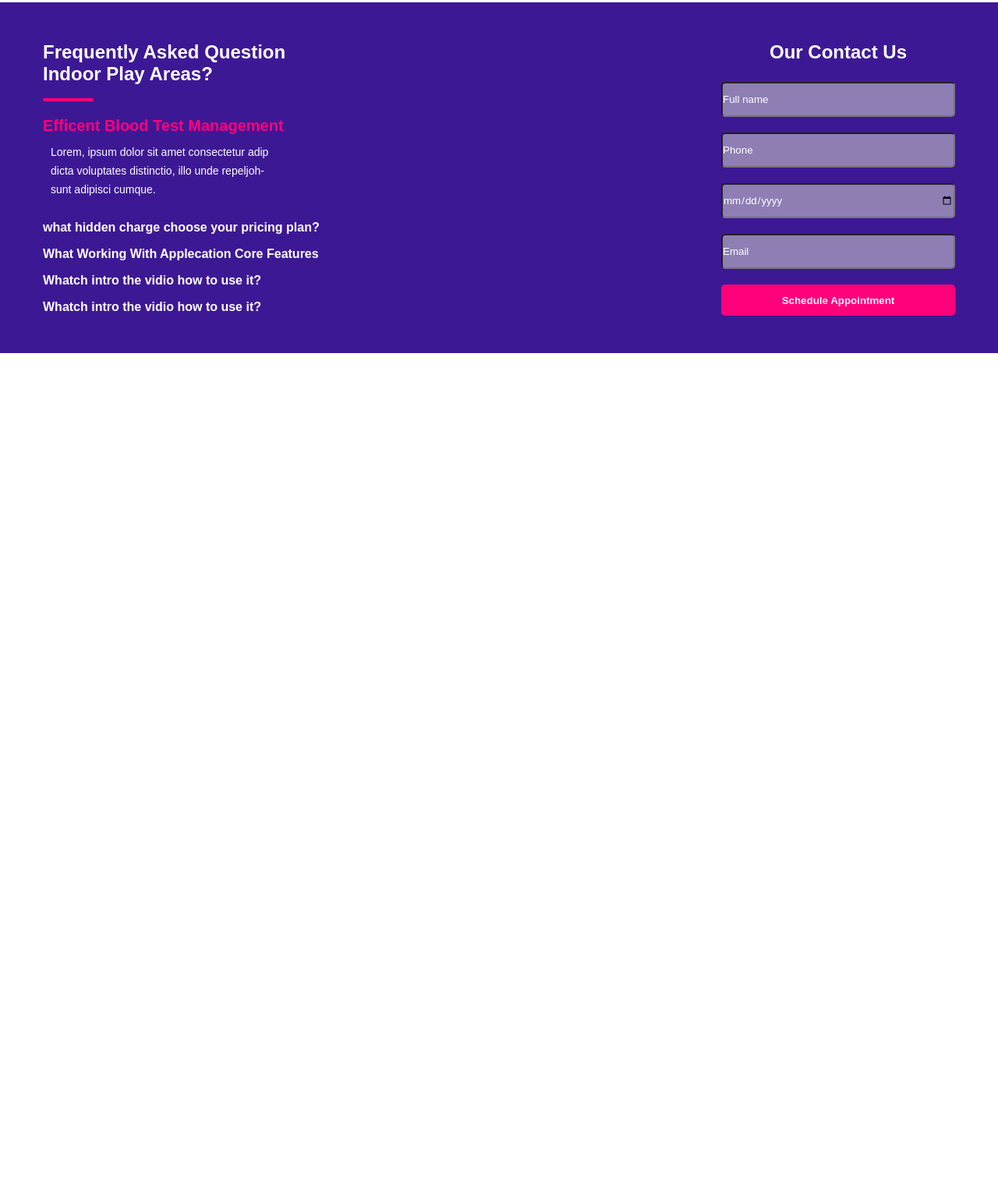
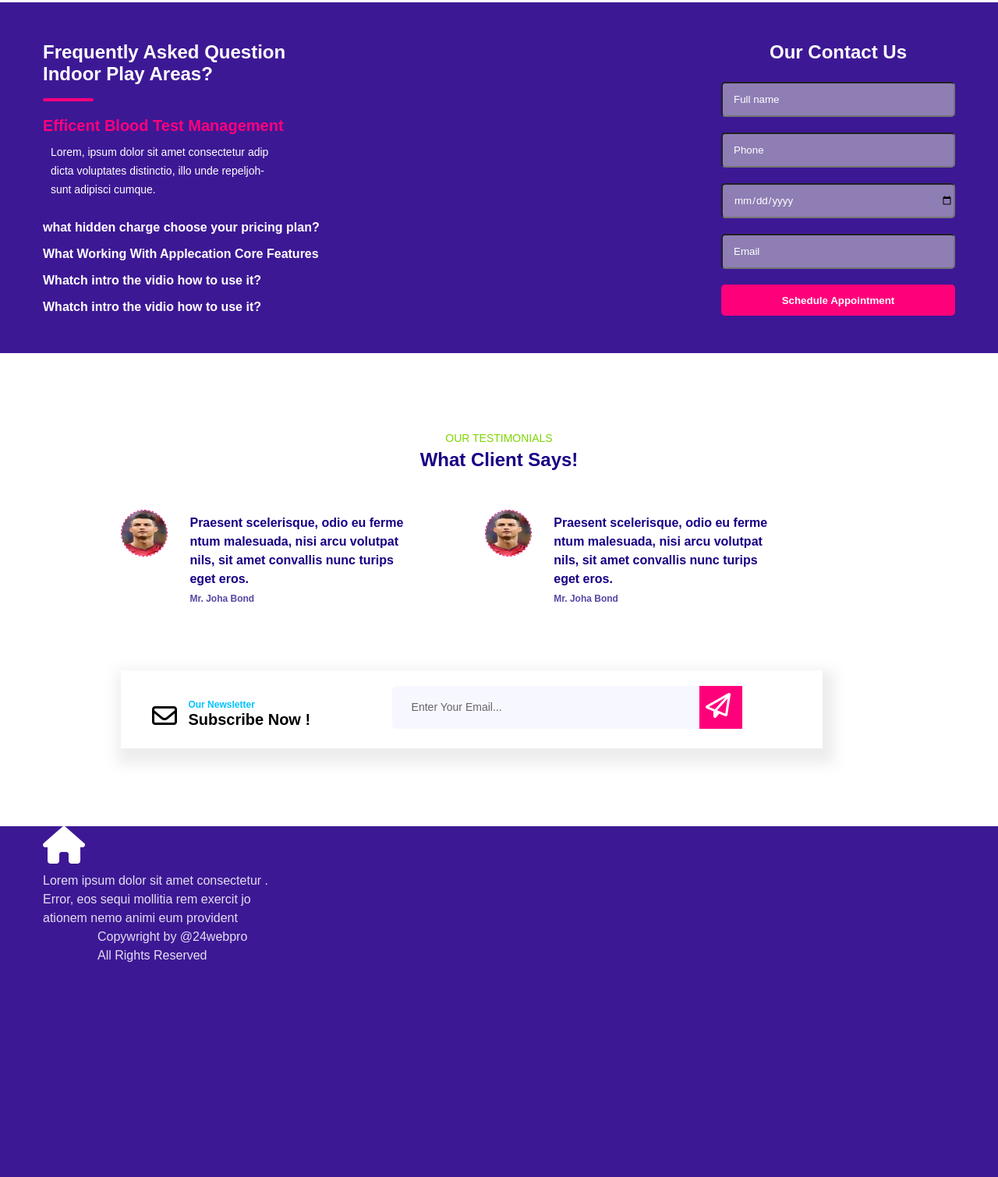
Before and after one commit to jony37/kindergarden, a plain HTML site: page KINDERGARDEN/index.html in a window 1280 px wide. Shown: the part 3448-4958 px from the top of the page at 78% size. Before the commit the page ends 3901 px from the top, so only its background shows below. Drawn offline with Linux system fonts and the light colour scheme.

Commit message:
Add files via upload

```diff
--- a/KINDERGARDEN/index.html
+++ b/KINDERGARDEN/index.html
@@ -338,18 +338,90 @@
         </div>
       </div>
     </section>
+  <!-- /block section -->
+
+  <!-- testimonial section -->
+  <section class="testimonial">
+    <div class="container">
+      <div class="testimonial-title">
+        <span>
+          OUR TESTIMONIALS
+        </span>
+        <h1 class="section-title">
+          What Client Says!
+        </h1>
+      </div>
+      <div class="testimonial-all">
+        <div class="testimonial-content">
+          <img src="./images/c359fa0809bf5044c93192f4caada02c.jpg" alt="">
+          <h4>
+            Praesent scelerisque, odio eu ferme <br>
+            ntum malesuada, nisi arcu volutpat <br>
+            nils, sit amet convallis nunc turips <br>
+            eget eros. <br>
+            <span style="font-weight: 600; font-size: 12px; color: #180085b9;">Mr. Joha Bond</span>
+          </h4>
+        </div>
+        <div class="testimonial-content">
+          <img src="./images/c359fa0809bf5044c93192f4caada02c.jpg" alt="">
+          <h4>
+            Praesent scelerisque, odio eu ferme <br>
+            ntum malesuada, nisi arcu volutpat <br>
+            nils, sit amet convallis nunc turips <br>
+            eget eros. <br>
+            <span style="font-weight: 600; font-size: 12px; color: #180085b9;">Mr. Joha Bond</span>
+          </h4>
+        </div>
+      </div>
+      <div class="testimonial-icon">
+        <div class="joha-husn">
+          <i class="fa-regular fa-envelope fa-2x" style="color: black;"></i>
+          <div class="joha-test">
+            <span class="testimonial-subtitle">
+              Our Newsletter
+            </span>
+            <h3 class="width">
+              Subscribe Now !
+            </h3>
+          </div>
+        </div>
+        <form action="joha">
+          <input type="email" placeholder="Enter Your Email...">
+          <i class="fa-regular fa-paper-plane fa-2x icon"></i>
+        </form>
+      </div>
+    </div>
+  </section>
+  <!-- /testimonial section -->
+
+  <!-- footer section -->
+  <footer class="footer">
+    <div class="container">
+      <div class="left-content">
+        <i class="fa-solid fa-house fa-3x" style="color: white; padding-bottom: 10px;"></i>
+        <p>Lorem ipsum dolor sit amet consectetur . <br>
+          Error, eos sequi mollitia rem exercit jo<br>
+          ationem nemo animi eum provident <br>
+        </p>
+        <p class="joha ">
+          Copywright by @24webpro <br>
+          All Rights Reserved
+        </p>
+      </div>
+    </div>
+
+  </footer>
+
+
+
+
+
+  <!-- /footer section -->
 
 
 
 
 
 
-
-
-    <!-- /block section -->
-
-
-
-
   </body>
 </html>
--- a/KINDERGARDEN/style.css
+++ b/KINDERGARDEN/style.css
@@ -534,7 +534,7 @@
     margin-bottom: 24px;
 }
 
-form input {
+.block-form form input {
     width: 300px;
     height: 45px;
     background-color: rgba(204, 204, 204, 0.568);
@@ -553,12 +553,175 @@ form input {
     border-radius: 5px;
 }
 
-::placeholder {
+.block-form input::placeholder {
     color: white;
 }
 
+.block-form input {
+    padding-left: 14px;
+}
+
 .block-form button:hover {
+    animation: rightToLeft 4s ease forwards;
+    background-color: white;
+    color: var(--hover-color);
     transition: all 0.5s;
-    transform: scale(1.075);
+}
+
+.block {
+    margin-bottom: 100px;
 }
 /* /block section */
+
+/* testimonial sections */
+.testimonial-title span {
+    font-size: 14px;
+    color: rgb(125, 214, 0);
+    font-weight: 500;
+    margin-bottom: 10px;
+}
+
+.testimonial-title {
+    text-align: center;
+}
+
+.testimonial-content {
+    display: inline-block;
+    margin-top: 50px;
+    margin-right: 100px;
+    margin-bottom: 50px;
+}
+
+.testimonial-content img {
+    width: 60px;
+    border-radius: 100%;
+    height: 60px;
+    margin-right: 24px;
+    margin-bottom: 20px;
+    border: 1px dashed var(--hover-color);
+    display: inline-block;
+    vertical-align: top;
+}
+
+.testimonial-content h4 {
+    margin-top: 5px;
+    font-size: 16px;
+    font-weight: 700;
+    color: var(--text-color);
+    line-height: 24px;
+    display: inline-block;
+}
+
+.testimonial-all {
+    margin-left: 100px;
+}
+
+.testimonial-subtitle {
+    font-size: 12px;
+    color: rgb(0, 195, 255);
+    font-weight: 600;
+}
+
+.width {
+    font-size: 20px;
+    font-weight: 800;
+}
+
+.joha-test {
+    display: inline-block;
+    margin-left: 10px;
+}
+
+.testimonial-icon form {
+    display: inline-block;
+    margin-left: 100px;
+}
+
+.testimonial-icon {
+    margin-left: 100px;
+}
+
+.testimonial-icon input {
+    width: 400px;
+    height: 55px;
+    border: none;
+    background-color: rgba(49, 49, 233, 0.041);
+    border-radius: 5px;
+}
+
+.testimonial-icon input::placeholder {
+    color: rgb(101, 101, 101);
+    font-size: 14px;
+    font-weight: 500;
+    margin-right: 104px;
+}
+
+.testimonial-icon input {
+    padding-left: 25px;
+}
+
+.icon {
+    background-color: var(--hover-color);
+    color: white;
+    height: 55px;
+    width: 55px;
+    padding-left: 8px;
+    padding-top: 9px;
+    vertical-align: middle;
+    margin-left: -10px;
+}
+
+.testimonial-icon form {
+    padding-bottom: -100px;
+}
+
+.testimonial-icon {
+    margin-bottom: 100px;
+}
+
+.joha-husn {
+    vertical-align: bottom;
+    display: inline-block;
+}
+
+.testimonial-icon {
+    margin-left: 100px;
+    margin-top: 30px;
+    width: 900px;
+    height: 100px;
+    box-shadow: 5px 10px 16px 10px rgba(128, 128, 128, 0.142);
+    padding-top: 20px;
+    padding-left: 40px;
+}
+
+.icon:hover {
+    animation: rightToLeft 4s ease forwards;
+    background-color: white;
+    color: var(--hover-color);
+    transition: all 0.5s;
+}
+/* /testimonial sections */
+
+
+/* footer section */
+.footer {
+    background-color: rgb(61, 24, 149);
+    width: 100%;
+    height: 450px;
+    color: white;
+}
+
+.left-content p {
+    line-height: 24px;
+    color: rgba(255, 255, 255, 0.86);
+}
+
+
+
+
+
+
+
+
+
+/*/ footer section */
```
